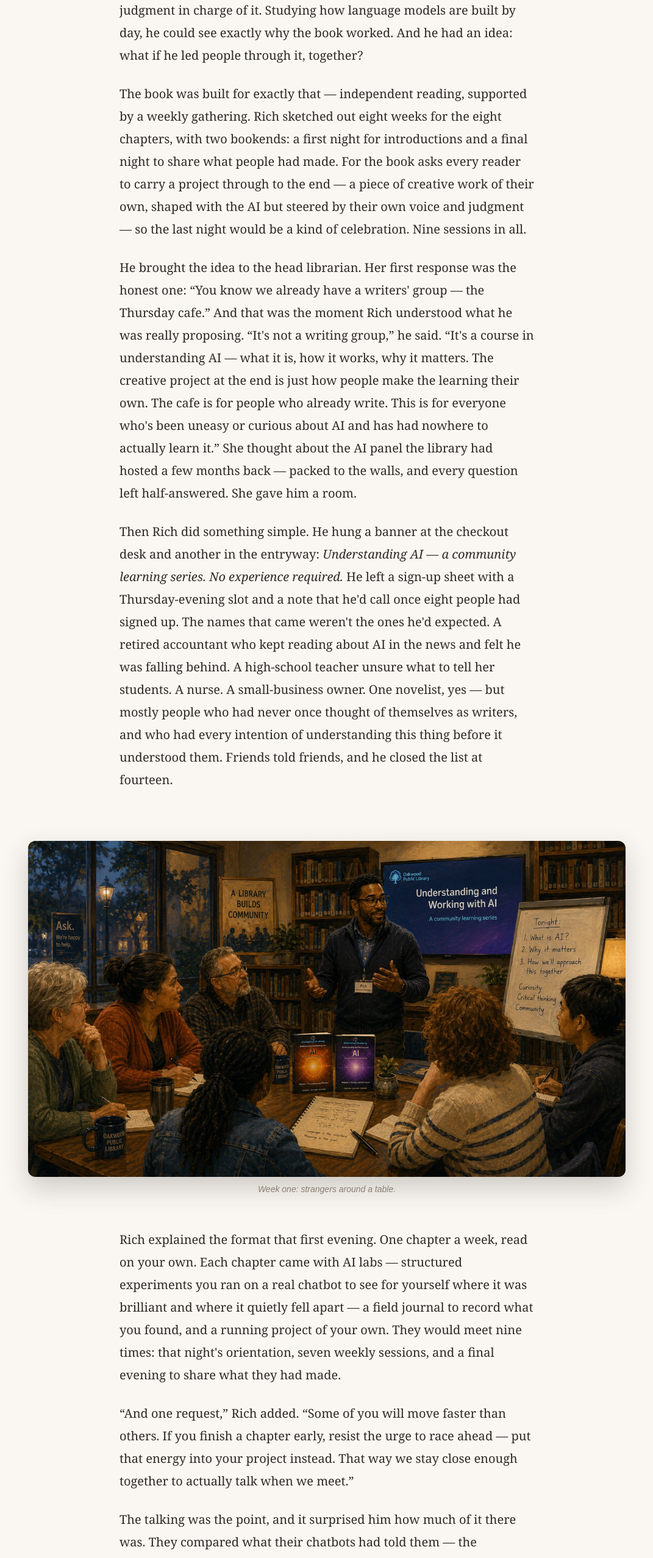
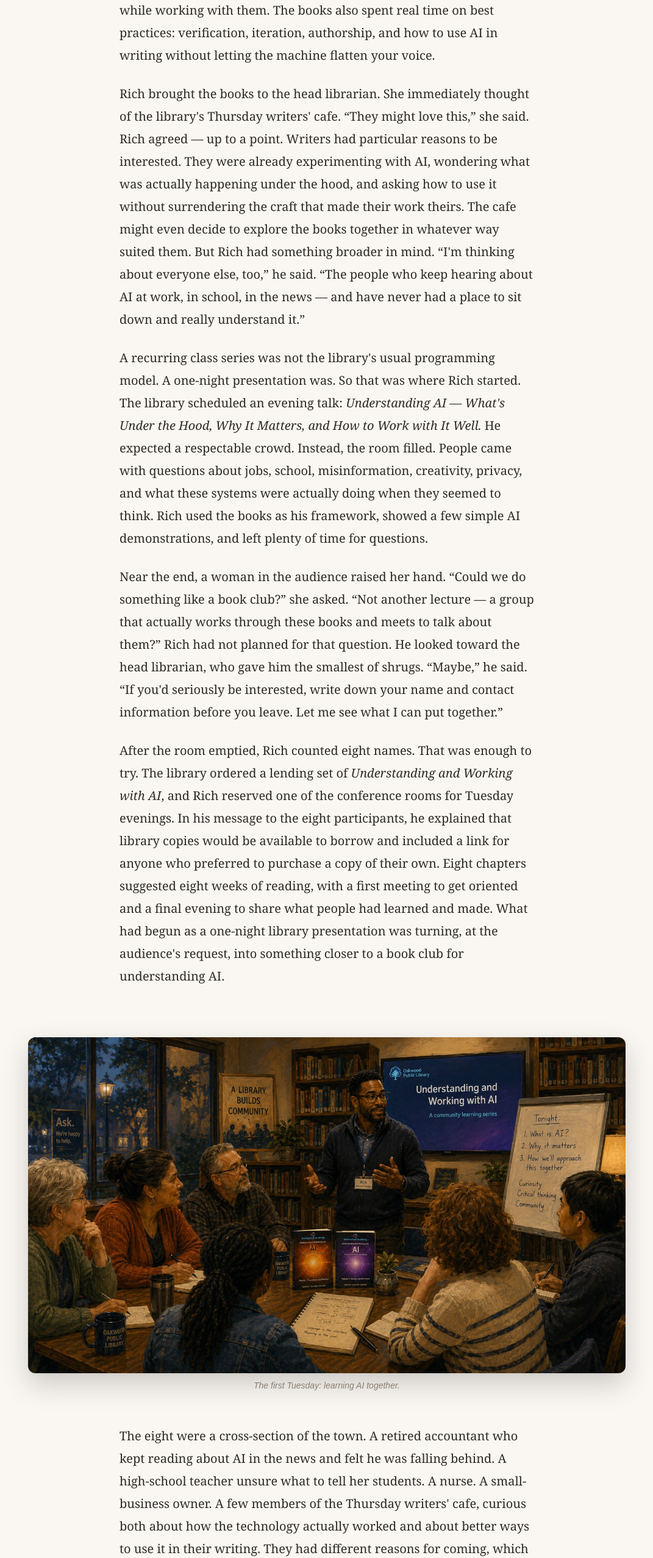
Before and after one commit to Suchocki88/UnderstandingAI.ai, a Next.js app: page /public-libraries in a window 1280 px wide. Shown: the part 1440-3995 px from the top of the page at 61% size, without its empty margins (104-1175 px from the left). Built offline with nearby package versions, Linux system fonts and the light colour scheme.

Commit message:
Revise content for AI community learning series
Updated the narrative to enhance clarity and detail about the community learning series on AI, including participant backgrounds and the course structure.

```diff
--- a/app/public-libraries/page.tsx
+++ b/app/public-libraries/page.tsx
@@ -85,69 +85,87 @@ export default function Page() {
             bachelor&apos;s degree in English. He&apos;s making slow but steady progress toward his MLIS, one graduate
             course at a time — and the course he&apos;s in now, computational linguistics, is what introduced him to a
             book. It was called <em>Understanding and Working with AI</em>, and what struck Rich was how far it went:
-            not a manual for using a chatbot, but a real education in what AI is and isn&apos;t — how it works, where it
-            fails, what it&apos;s doing to media and politics and the way we come to know things — and how a person keeps
-            their own judgment in charge of it. Studying how language models are built by day, he could see exactly why
-            the book worked. And he had an idea: what if he led people through it, together?
+            not a manual for using a chatbot, but a real education in what AI is and isn&apos;t — what sits under the
+            hood, why language models behave as they do, where they fail, and how a person keeps their own judgment
+            in charge while working with them. The books also spent real time on best practices: verification,
+            iteration, authorship, and how to use AI in writing without letting the machine flatten your voice.
           </p>
           <p style={para}>
-            The book was built for exactly that — independent reading, supported by a weekly gathering. Rich sketched
-            out eight weeks for the eight chapters, with two bookends: a first night for introductions and a final night
-            to share what people had made. For the book asks every reader to carry a project through to the end — a
-            piece of creative work of their own, shaped with the AI but steered by their own voice and judgment — so the
-            last night would be a kind of celebration. Nine sessions in all.
+            Rich brought the books to the head librarian. She immediately thought of the library&apos;s Thursday writers&apos;
+            cafe. &ldquo;They might love this,&rdquo; she said. Rich agreed — up to a point. Writers had particular reasons to be
+            interested. They were already experimenting with AI, wondering what was actually happening under the hood,
+            and asking how to use it without surrendering the craft that made their work theirs. The cafe might even
+            decide to explore the books together in whatever way suited them. But Rich had something broader in mind.
+            &ldquo;I&apos;m thinking about everyone else, too,&rdquo; he said. &ldquo;The people who keep hearing about AI at work, in
+            school, in the news — and have never had a place to sit down and really understand it.&rdquo;
           </p>
           <p style={para}>
-            He brought the idea to the head librarian. Her first response was the honest one: &ldquo;You know we already
-            have a writers&apos; group — the Thursday cafe.&rdquo; And that was the moment Rich understood what he was
-            really proposing. &ldquo;It&apos;s not a writing group,&rdquo; he said. &ldquo;It&apos;s a course in
-            understanding AI — what it is, how it works, why it matters. The creative project at the end is just how
-            people make the learning their own. The cafe is for people who already write. This is for everyone
-            who&apos;s been uneasy or curious about AI and has had nowhere to actually learn it.&rdquo; She thought about
-            the AI panel the library had hosted a few months back — packed to the walls, and every question left
-            half-answered. She gave him a room.
+            A recurring class series was not the library&apos;s usual programming model. A one-night presentation was. So
+            that was where Rich started. The library scheduled an evening talk: <em>Understanding AI — What&apos;s Under
+            the Hood, Why It Matters, and How to Work with It Well.</em> He expected a respectable crowd. Instead, the
+            room filled. People came with questions about jobs, school, misinformation, creativity, privacy, and what
+            these systems were actually doing when they seemed to think. Rich used the books as his framework, showed
+            a few simple AI demonstrations, and left plenty of time for questions.
           </p>
           <p style={para}>
-            Then Rich did something simple. He hung a banner at the checkout desk and another in the entryway:{" "}
-            <em>Understanding AI — a community learning series. No experience required.</em> He left a sign-up sheet with
-            a Thursday-evening slot and a note that he&apos;d call once eight people had signed up. The names that came
-            weren&apos;t the ones he&apos;d expected. A retired accountant who kept reading about AI in the news and felt
-            he was falling behind. A high-school teacher unsure what to tell her students. A nurse. A small-business
-            owner. One novelist, yes — but mostly people who had never once thought of themselves as writers, and who
-            had every intention of understanding this thing before it understood them. Friends told friends, and he
-            closed the list at fourteen.
+            Near the end, a woman in the audience raised her hand. &ldquo;Could we do something like a book club?&rdquo; she
+            asked. &ldquo;Not another lecture — a group that actually works through these books and meets to talk about
+            them?&rdquo; Rich had not planned for that question. He looked toward the head librarian, who gave him the
+            smallest of shrugs. &ldquo;Maybe,&rdquo; he said. &ldquo;If you&apos;d seriously be interested, write down your name and
+            contact information before you leave. Let me see what I can put together.&rdquo;
+          </p>
+          <p style={para}>
+            After the room emptied, Rich counted eight names. That was enough to try. The library ordered a lending
+            set of <em>Understanding and Working with AI</em>, and Rich reserved one of the conference rooms for Tuesday
+            evenings. In his message to the eight participants, he explained that library copies would be available to
+            borrow and included a link for anyone who preferred to purchase a copy of their own. Eight chapters suggested
+            eight weeks of reading, with a first meeting to get oriented and a final evening to share what people had
+            learned and made. What had begun as a one-night library presentation was turning, at the audience&apos;s request,
+            into something closer to a book club for understanding AI.
           </p>
         </Prose>
       </section>
 
       <Figure
         src="/images/Public02.jpg"
-        alt="Rich leading the first evening of the community learning series, a group of adult learners gathered around a library table beneath a screen reading Understanding and Working with AI: A community learning series."
-        caption="Week one: strangers around a table."
+        alt="Rich leading the first Tuesday evening discussion, a group of adult learners gathered around a library table beneath a screen reading Understanding and Working with AI: A community learning series."
+        caption="The first Tuesday: learning AI together."
       />
 
       {/* STORY — PART 2 */}
       <section style={{ padding: "8px 0" }}>
         <Prose>
           <p style={para}>
-            Rich explained the format that first evening. One chapter a week, read on your own. Each chapter came with
-            AI labs — structured experiments you ran on a real chatbot to see for yourself where it was brilliant and
-            where it quietly fell apart — a field journal to record what you found, and a running project of your own.
-            They would meet nine times: that night&apos;s orientation, seven weekly sessions, and a final evening to
-            share what they had made.
+            The eight were a cross-section of the town. A retired accountant who kept reading about AI in the news and
+            felt he was falling behind. A high-school teacher unsure what to tell her students. A nurse. A small-business
+            owner. A few members of the Thursday writers&apos; cafe, curious both about how the technology actually worked
+            and about better ways to use it in their writing. They had different reasons for coming, which turned out to
+            be exactly what made the conversation useful. This was not the writers&apos; group with a new topic pasted on.
+            It was a general-public learning group in which writers happened to be members of the general public, too.
           </p>
           <p style={para}>
-            &ldquo;And one request,&rdquo; Rich added. &ldquo;Some of you will move faster than others. If you finish a
-            chapter early, resist the urge to race ahead — put that energy into your project instead. That way we stay
-            close enough together to actually talk when we meet.&rdquo;
+            Rich explained the format that first Tuesday. One chapter a week, read mostly on your own. Each chapter came
+            with AI labs — structured experiments run on a real chatbot to see where the technology was brilliant and
+            where it quietly fell apart — a field journal to record what you found, and a creative project that let you
+            put the ideas into practice. The writers could naturally push deeper into authorship and craft; others might
+            write memoir, explore a professional question, or create something they had never tried before. No one had
+            to use the program in exactly the same way. The shared chapters simply gave them enough common ground to
+            meet every Tuesday and have a real conversation.
+          </p>
+          <p style={para}>
+            &ldquo;And one request,&rdquo; Rich added. &ldquo;Some of you will move faster than others. If you finish a chapter
+            early, resist the urge to race ahead. Explore one of the labs more deeply, work on your project, or bring a
+            question back for the group. That way we stay close enough together to actually talk when we meet.&rdquo;
           </p>
           <p style={para}>
             The talking was the point, and it surprised him how much of it there was. They compared what their chatbots
             had told them — the confident answers that turned out to be wrong, the flattery, the moments the machine
-            handed their own assumptions back to them as fact. Rich broke the group into teams of three or four so the
-            conversation stayed intimate, and reshuffled the teams every week, so that by the end everyone had worked
-            with everyone. The book&apos;s reflection questions were the icebreaker; the teams talked, then the whole
-            room talked.
+            handed their own assumptions back to them as fact. The writers were especially interested in why the model
+            produced the language it did and in the difference between using AI as a collaborator and letting it become
+            the author. Others brought questions from medicine, teaching, business, and everyday life. Rich broke the
+            group into teams of three or four so the conversation stayed intimate, and reshuffled the teams every week,
+            so that by the end everyone had worked with everyone. The book&apos;s reflection questions were the icebreaker;
+            the teams talked, then the whole room talked.
           </p>
           <p style={para}>
             After every two chapters there was an informal unit exam. The week before, he&apos;d hand it out to take
@@ -156,11 +174,11 @@ export default function Page() {
             gave them a reason to talk through what they didn&apos;t.
           </p>
           <p style={para}>
-            Most of them had computers at home; a few didn&apos;t, and came in to use the library&apos;s. Rich would
-            spot them during the day, utterly absorbed, hours vanishing — running one more lab, or deep in the creative
-            project the book had led them to. It made him smile at the quiet inversion of it: people once came to the
-            library to borrow a story. These came to make sense of the strangest new thing in their lives — and stayed
-            to write one of their own.
+            Most of them had computers at home; a few didn&apos;t, and came in to use the library&apos;s. Rich would spot
+            them during the day, utterly absorbed, hours vanishing — running one more lab, reading ahead, or deep in the
+            project the books had led them to. It made him smile at the quiet inversion of it: people once came to the
+            library to borrow a story. These came to make sense of the strangest new thing in their lives — and some
+            stayed to write a story of their own.
           </p>
         </Prose>
       </section>
@@ -171,7 +189,7 @@ export default function Page() {
         <Prose>
           <p style={para}>
             By the fourth or fifth week, Rich noticed something else. People weren&apos;t coming because they had to —
-            no grades, no credits, nothing at stake. They came because Thursday night had become something they looked
+            no grades, no credits, nothing at stake. They came because Tuesday night had become something they looked
             forward to. They wanted to hear how others were making sense of it all, and to be heard in return. Learning
             together was proving more engaging — and more honest — than puzzling it out alone. They had started to
             become a group.
@@ -191,10 +209,17 @@ export default function Page() {
           <p style={para}>
             On the last night, the teams reviewed their final exam and then, almost impatiently, turned to the sharing.
             One by one, people described what they&apos;d made and read a passage aloud. Some had written short fiction,
-            some memoir, one a set of poems, one an essay on what AI might mean for her own profession. The room leaned
-            in. The applause after each was sincere, heartfelt, and earned. Rich&apos;s only regret was arithmetic —
-            twelve had made it all the way through, and ninety minutes left them barely enough time. They ran late into
-            the evening, and few minded. But he noted it in the margin: next time, smaller.
+            some memoir, one a set of poems, one a screenplay scene, and one an essay on what AI might mean for her own profession. The room leaned
+            in. The applause after each was sincere, heartfelt, and earned. Seven of the eight had made it all the way
+            through, and on most Tuesdays six or so had filled the room — one or two always away for the evening.
+            Ninety minutes disappeared faster than Rich expected; they ran late into the evening, and few minded.
+          </p>
+          <p style={para}>
+            Six to eight, Rich decided, had felt about right — small enough for everyone to be heard, varied enough to
+            keep the conversation alive. What he kept turning over instead was the day and the hour. A Tuesday evening
+            had worked for these eight, but he thought of the people the slot must have quietly turned away: the parent
+            who couldn&apos;t do weeknights, the shift worker, the retiree who&apos;d rather come at ten in the morning.
+            Maybe a weekend group next time. Maybe a daytime one. Questions for the next round.
           </p>
           <p style={para}>
             What everyone understood by then was that they didn&apos;t have finished works. They had beginnings — first
@@ -227,15 +252,15 @@ export default function Page() {
           </p>
           <p style={{ ...para, fontStyle: "italic" }}>This is not what I expected, he wrote.</p>
           <p style={para}>
-            Then he added one more thought. None of it had happened automatically. The book had provided the pathway. AI
-            had provided the occasion. But someone still had to put up the sign, open the room, welcome the strangers,
-            and help them become a group. That had been his part. And the library had done what libraries do at their
+            Then he added one more thought. None of it had happened automatically. The books had provided the pathway. AI
+            had provided the occasion. But someone still had to give the first talk, listen when an audience member asked
+            for more, open the room on Tuesday nights, welcome the strangers, and help them become a group. That had been his part. And the library had done what libraries do at their
             best: given people a place to learn, to create, and to belong.
           </p>
         </Prose>
       </section>
 
-      <Pull>Someone still had to put up the sign, open the room, welcome the strangers, and help them become a group.</Pull>
+      <Pull>Someone still had to answer the call, open the room, welcome the strangers, and help them become a group.</Pull>
 
       {/* OUTRO VIDEO */}
       <section style={{ background: "#0f766e", color: "white", padding: "clamp(52px, 8vw, 76px) 24px" }}>
```
